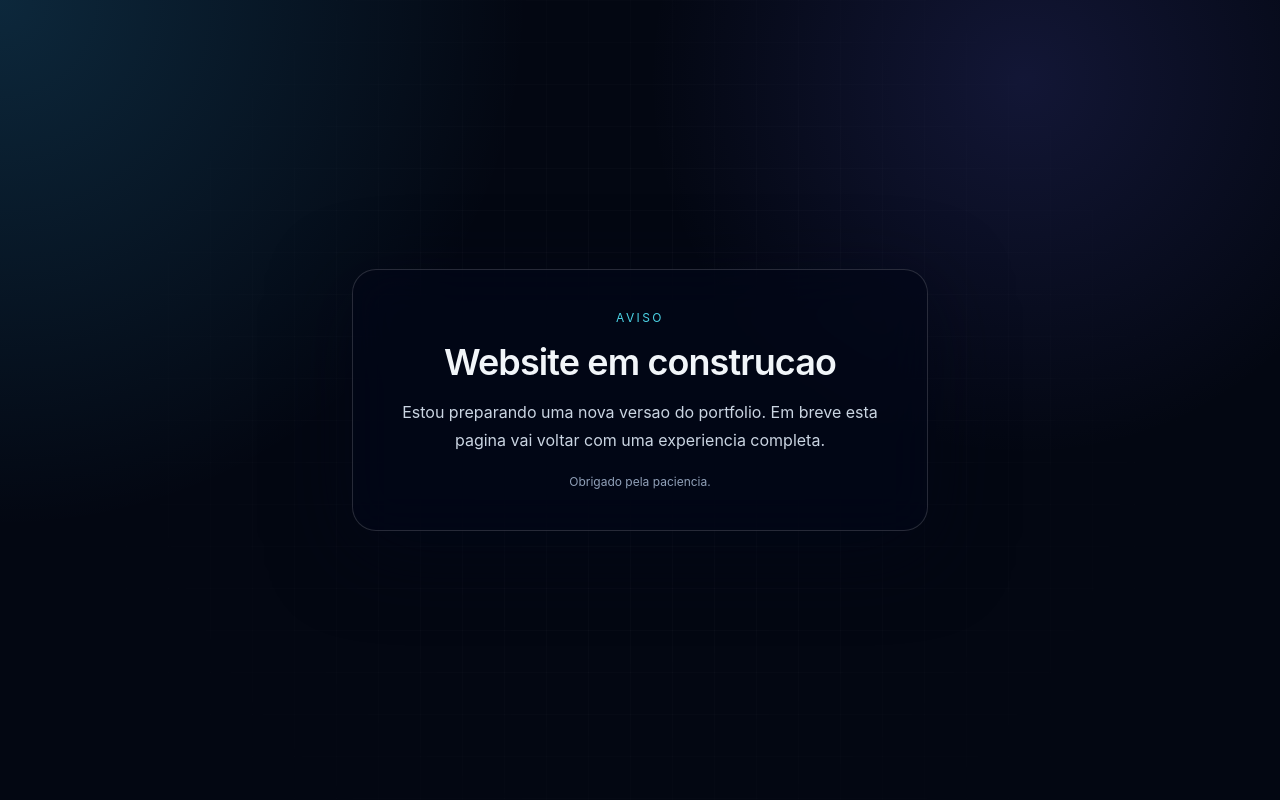
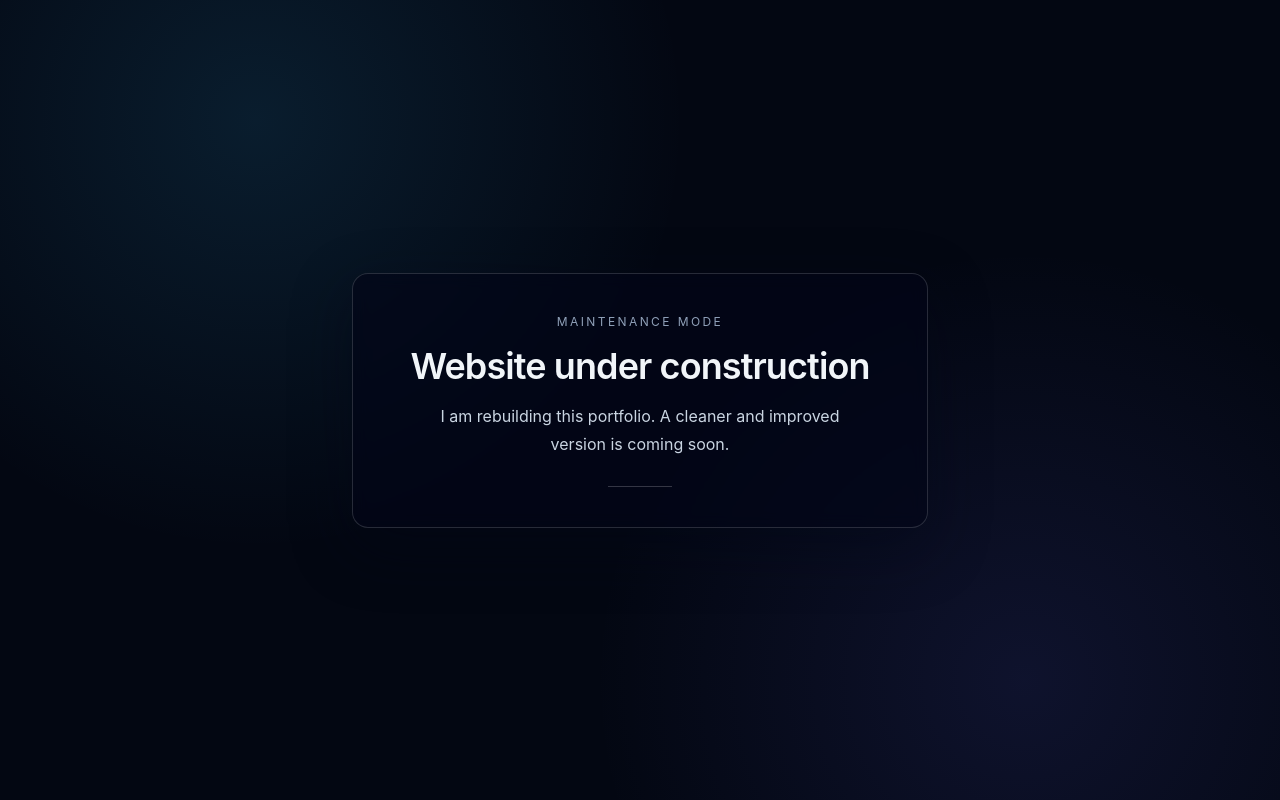
Before and after one commit to eliseufh/kolte-dev, a Next.js app: page / in a window 1280 px wide. Built offline with nearby package versions, Linux system fonts and the light colour scheme.

Commit message:
fix: update maintenance page styling and content for clarity

```diff
--- a/src/app/page.tsx
+++ b/src/app/page.tsx
@@ -1,21 +1,23 @@
 export default function Home() {
   return (
-    <main className="relative flex min-h-screen items-center justify-center overflow-hidden px-6">
-      <div className="pointer-events-none absolute inset-0 -z-10 bg-[radial-gradient(circle_at_top_left,rgba(56,189,248,0.18),transparent_35%),radial-gradient(circle_at_80%_10%,rgba(99,102,241,0.16),transparent_30%)]" />
-      <div className="pointer-events-none absolute inset-0 -z-10 bg-[linear-gradient(rgba(255,255,255,0.03)_1px,transparent_1px),linear-gradient(90deg,rgba(255,255,255,0.03)_1px,transparent_1px)] bg-size-[42px_42px] mask-[radial-gradient(circle_at_center,black,transparent_80%)]" />
+    <main className="relative flex min-h-screen items-center justify-center overflow-hidden px-6 py-16">
+      <div className="pointer-events-none absolute inset-0 -z-10 bg-[radial-gradient(circle_at_20%_15%,rgba(56,189,248,0.12),transparent_35%),radial-gradient(circle_at_80%_85%,rgba(99,102,241,0.12),transparent_35%)]" />
 
-      <section className="w-full max-w-xl rounded-3xl border border-white/15 bg-slate-950/70 p-8 text-center shadow-[0_20px_80px_rgba(2,6,23,0.6)] backdrop-blur-xl md:p-10">
-        <p className="text-xs uppercase tracking-[0.2em] text-cyan-300/90">
-          Aviso
+      <section className="w-full max-w-xl rounded-2xl border border-white/15 bg-slate-950/65 p-8 text-center shadow-[0_20px_60px_rgba(2,6,23,0.45)] backdrop-blur md:p-10">
+        <p className="text-xs uppercase tracking-[0.2em] text-slate-400">
+          Maintenance mode
         </p>
-        <h1 className="mt-4 text-3xl font-semibold tracking-tight text-slate-100 md:text-4xl">
-          Website em construcao
+
+        <h1 className="mt-4 text-balance text-3xl font-semibold tracking-tight text-slate-100 md:text-4xl">
+          Website under construction
         </h1>
-        <p className="mt-4 text-sm leading-7 text-slate-300 md:text-base">
-          Estou preparando uma nova versao do portfolio. Em breve esta pagina
-          vai voltar com uma experiencia completa.
+
+        <p className="mx-auto mt-4 max-w-md text-sm leading-7 text-slate-300 md:text-base">
+          I am rebuilding this portfolio. A cleaner and improved version is
+          coming soon.
         </p>
-        <p className="mt-5 text-xs text-slate-400">Obrigado pela paciencia.</p>
+
+        <div className="mx-auto mt-7 h-px w-16 bg-white/20" />
       </section>
     </main>
   );
```
